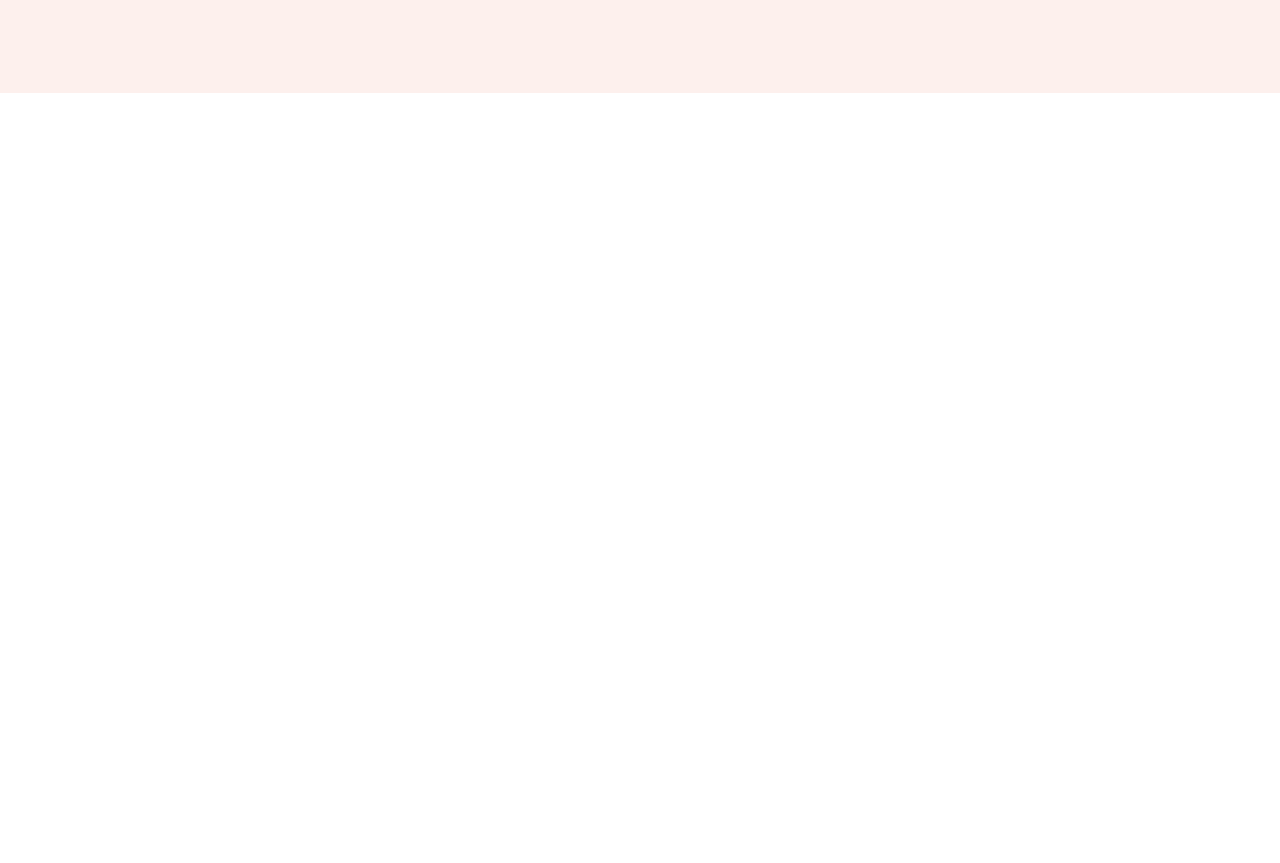
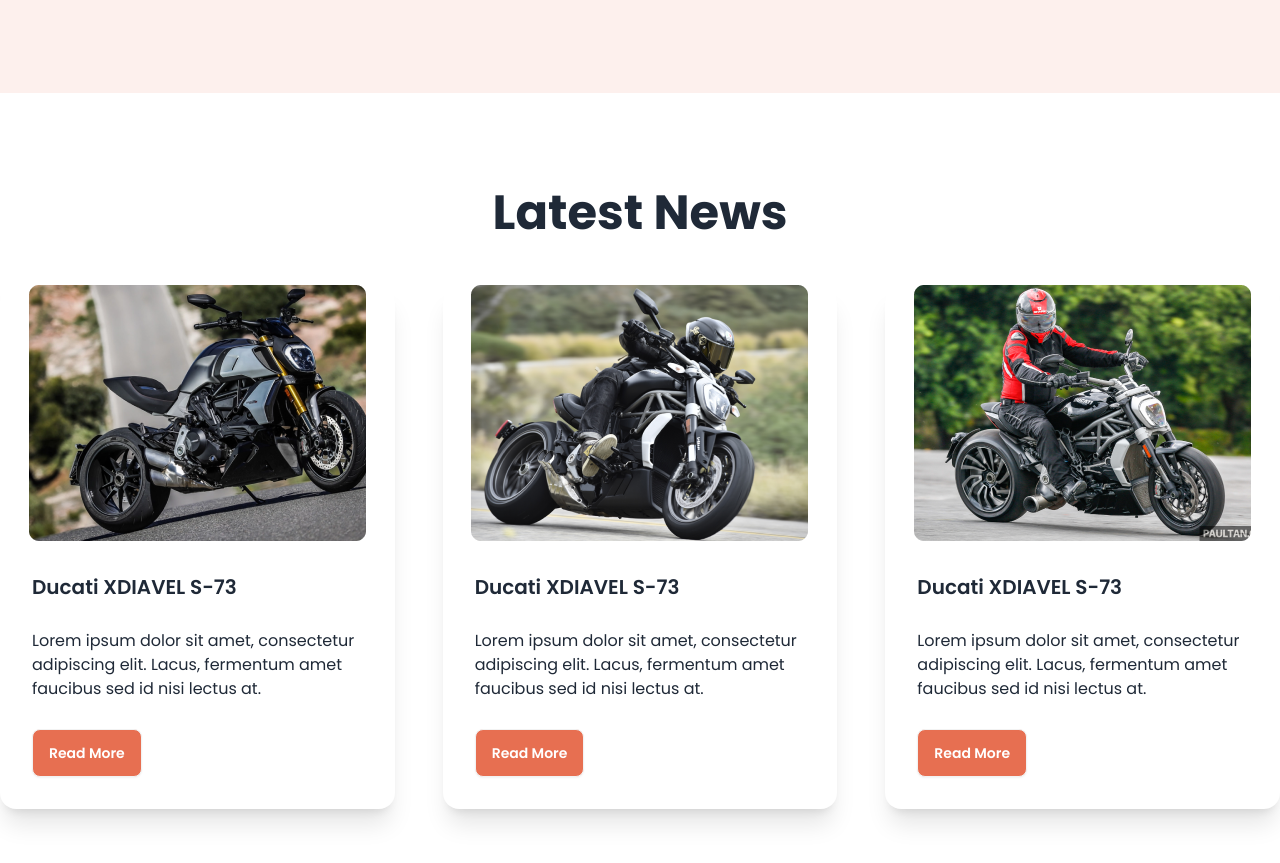
Before and after one commit to Atikmamu/biker-zone-daisy-ui, a plain HTML site: page index.html in a window 1280 px wide. Shown: the part 525-1388 px from the top of the page. Before the commit the page ends 800 px from the top, so only its background shows below. Drawn offline with nearby package versions, Linux system fonts and the light colour scheme.

Commit message:
Cards section done

```diff
--- a/index.html
+++ b/index.html
@@ -143,6 +143,59 @@
 
     <!-- Main Section -->
     <main class="md:container mx-auto">
+        <!-- Latest Bike Section -->
+         <section class="my-24">
+           <h3 class="text-5xl font-bold text-center mb-12">Latest News</h3>
+           <!-- Cards  -->
+            <div class="grid grid-cols-1 gap-12 md:grid-cols-2 lg:grid-cols-3">
+                <!-- Card 1 -->
+                <div class="card bg-base-100  shadow-xl">
+                    <figure>
+                      <img
+                        src="./images/others/latest1.png"
+                        alt="Shoes" />
+                    </figure>
+                    <div class="card-body space-y-5">
+                      <h2 class="card-title">Ducati XDIAVEL S-73</h2>
+                      <p>Lorem ipsum dolor sit amet, consectetur adipiscing elit. Lacus, fermentum amet faucibus sed id nisi lectus at.</p>
+                      <div class="card-actions">
+                        <button class="btn bg-bike-primary text-white">Read More</button>
+                      </div>
+                    </div>
+                  </div>
+                <!-- Card 2 -->
+                <div class="card bg-base-100  shadow-xl">
+                    <figure>
+                      <img
+                        src="./images/others/latest2.png"
+                        alt="Shoes" />
+                    </figure>
+                    <div class="card-body space-y-5">
+                      <h2 class="card-title">Ducati XDIAVEL S-73</h2>
+                      <p>Lorem ipsum dolor sit amet, consectetur adipiscing elit. Lacus, fermentum amet faucibus sed id nisi lectus at.</p>
+                      <div class="card-actions">
+                        <button class="btn bg-bike-primary text-white">Read More</button>
+                      </div>
+                    </div>
+                  </div>
+                <!-- Card 3 -->
+                <div class="card bg-base-100  shadow-xl">
+                    <figure>
+                      <img
+                        src="./images/others/latest3.png"
+                        alt="Shoes" />
+                    </figure>
+                    <div class="card-body space-y-5">
+                      <h2 class="card-title">Ducati XDIAVEL S-73</h2>
+                      <p>Lorem ipsum dolor sit amet, consectetur adipiscing elit. Lacus, fermentum amet faucibus sed id nisi lectus at.</p>
+                      <div class="card-actions">
+                        <button class="btn bg-bike-primary text-white">Read More</button>
+                      </div>
+                    </div>
+                  </div>
+
+            </div>
+         </section>
 
     </main>
 
```
Lines whose indentation alone changed are shown as unchanged.
